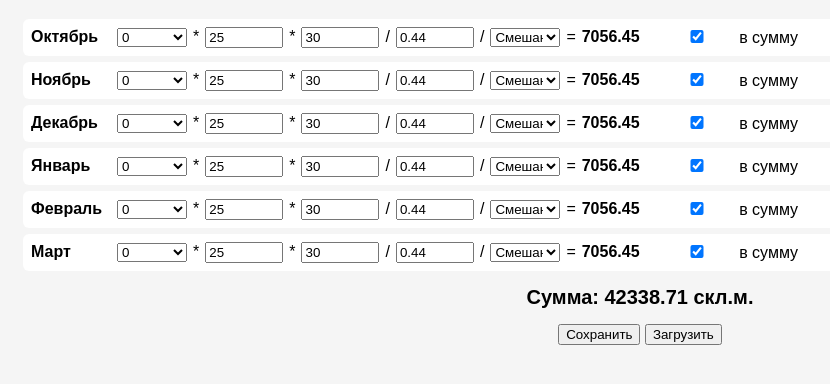
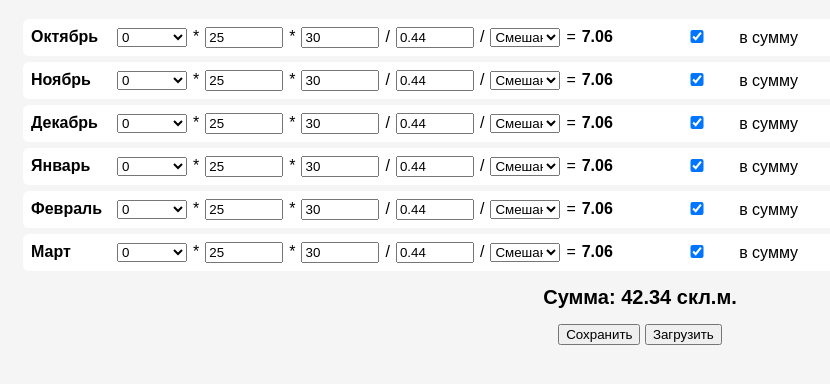
Before and after one commit to Nosi44/FuelCalc, a plain HTML site: page index.html in a window 1280 px wide. Shown: the part 84-468 px from the top of the page, without its empty margins (0-830 px from the left). Drawn offline with Linux system fonts and the light colour scheme.

Commit message:
Update index.html
Return 1000 divider in calculation

```diff
--- a/index.html
+++ b/index.html
@@ -144,8 +144,9 @@ function calculateAll() {
       const c = parseFloat(row.querySelector(".days").value);
       const d = parseFloat(row.querySelector(".burj").value);
       const e = woodCoef[row.querySelector(".wood").value];
+      const f = 1000;
 
-      const result = a * b * c / d / e;
+      const result = a * b * c / d / e / f;
       row.querySelector(".result").textContent = result.toFixed(2);
 
       if (row.querySelector(".enabled").checked) {
```
